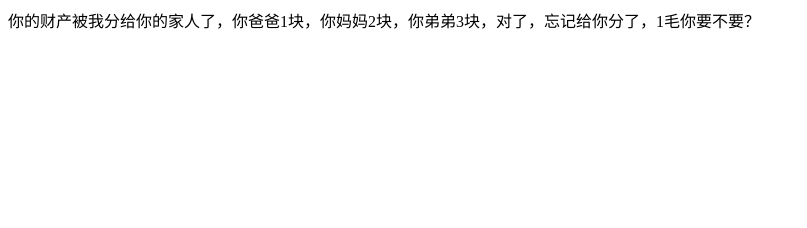
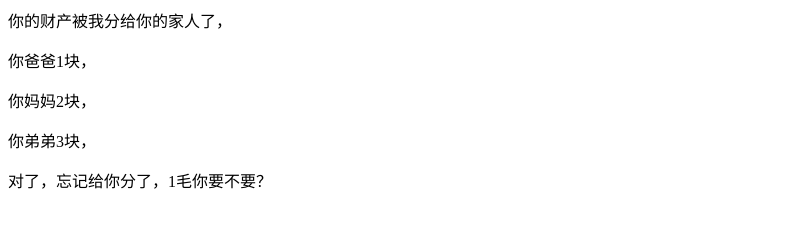
Before and after one commit to wlp903/wlp903.github.io, a plain HTML site: page index.html in a window 1280 px wide. Shown: the whole page, without its empty margins (0-807 px from the left). Drawn offline with Linux system fonts and the light colour scheme.

Commit message:
更新 index.html

```diff
--- a/index.html
+++ b/index.html
@@ -1,8 +1,11 @@
-<!DOCTYPE html> <!-- 2021-04-25 11:47:27 at server-production -->
 <html lang="zh_CN">
 <head>
   <meta charset="UTF-8">
-  <title>你好，欢迎来到你的未来，赶快磕头</title>
- <body>你的财产被我分给你的家人了，你爸爸1块，你妈妈2块，你弟弟3块，对了，忘记给你分了，1毛你要不要？
-	</body>
+  <title>你好，欢迎来到未来</title>
+   <body>
+   <p>你的财产被我分给你的家人了，</p>
+   <p>你爸爸1块，</p>
+   <p>你妈妈2块，</p>
+   <p>你弟弟3块，</p>
+   <p>对了，忘记给你分了，1毛你要不要？</p></body>
 </html>
```
